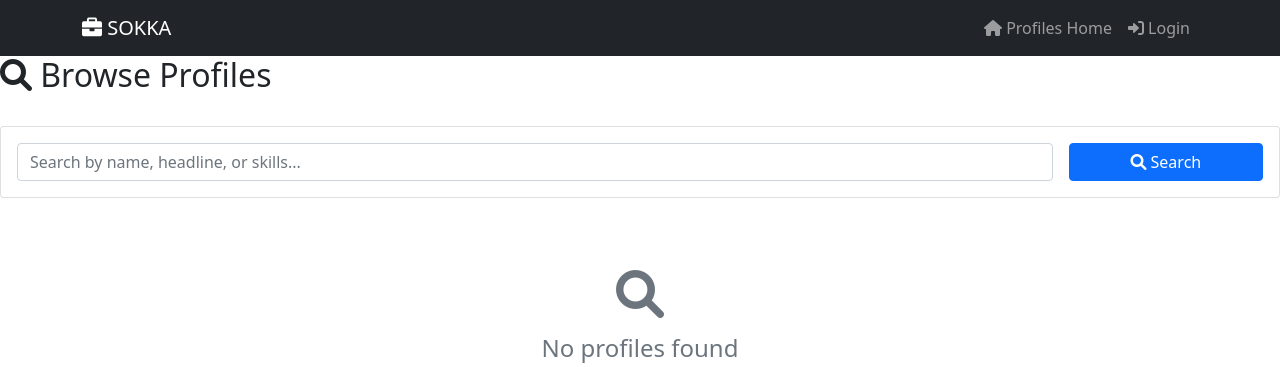
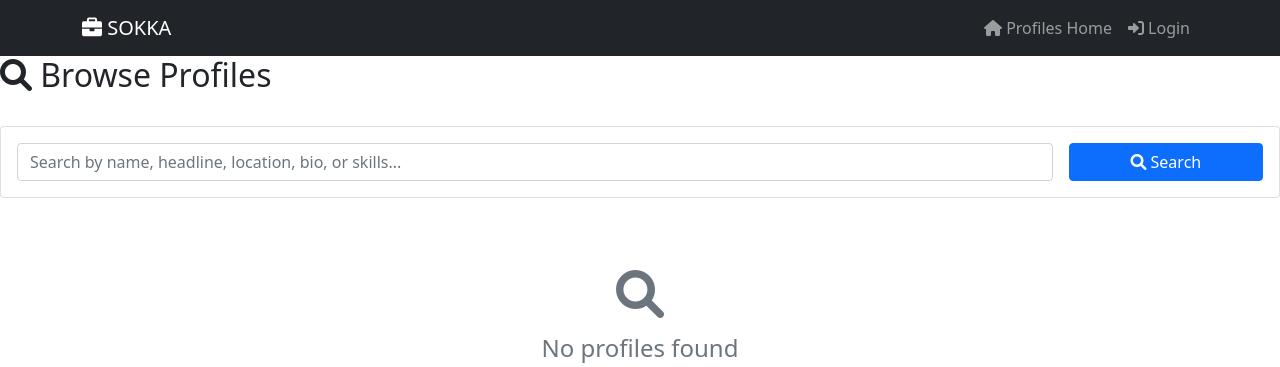
Before and after one commit to Khwaahish/SOKKA, a Django app: page /profiles/browse/ in a window 1280 px wide. Shown: the top 367 px of the page. Run offline with Django 5.2, Linux system fonts and the light colour scheme; data that the repository does not hold is empty.

Commit message:
Enhance profile search functionality
- Added location search capability to profile browsing
- Added professional summary (bio) search capability
- Updated search placeholder text to reflect new search options
- Users can now search by: name, headline, location, bio, and skills
- Improved recruiter experience when finding candidates

```diff
--- a/SOKKA/profiles/templates/profiles/profile_list.html
+++ b/SOKKA/profiles/templates/profiles/profile_list.html
@@ -18,7 +18,7 @@
         <form method="get" class="row g-3">
             <div class="col-md-10">
                 <input type="text" class="form-control" name="search"
-                       value="{{ search_query }}" placeholder="Search by name, headline, or skills...">
+                       value="{{ search_query }}" placeholder="Search by name, headline, location, bio, or skills...">
             </div>
             <div class="col-md-2">
                 <button type="submit" class="btn btn-primary w-100">
--- a/SOKKA/profiles/views.py
+++ b/SOKKA/profiles/views.py
@@ -352,6 +352,8 @@ def profile_list(request):
             Q(user__last_name__icontains=search_query) |
             Q(first_name__icontains=search_query) |
             Q(last_name__icontains=search_query) |
+            Q(location__icontains=search_query) |
+            Q(bio__icontains=search_query) |
             Q(profile_skills__skill__name__icontains=search_query)
         ).distinct()
 
```
